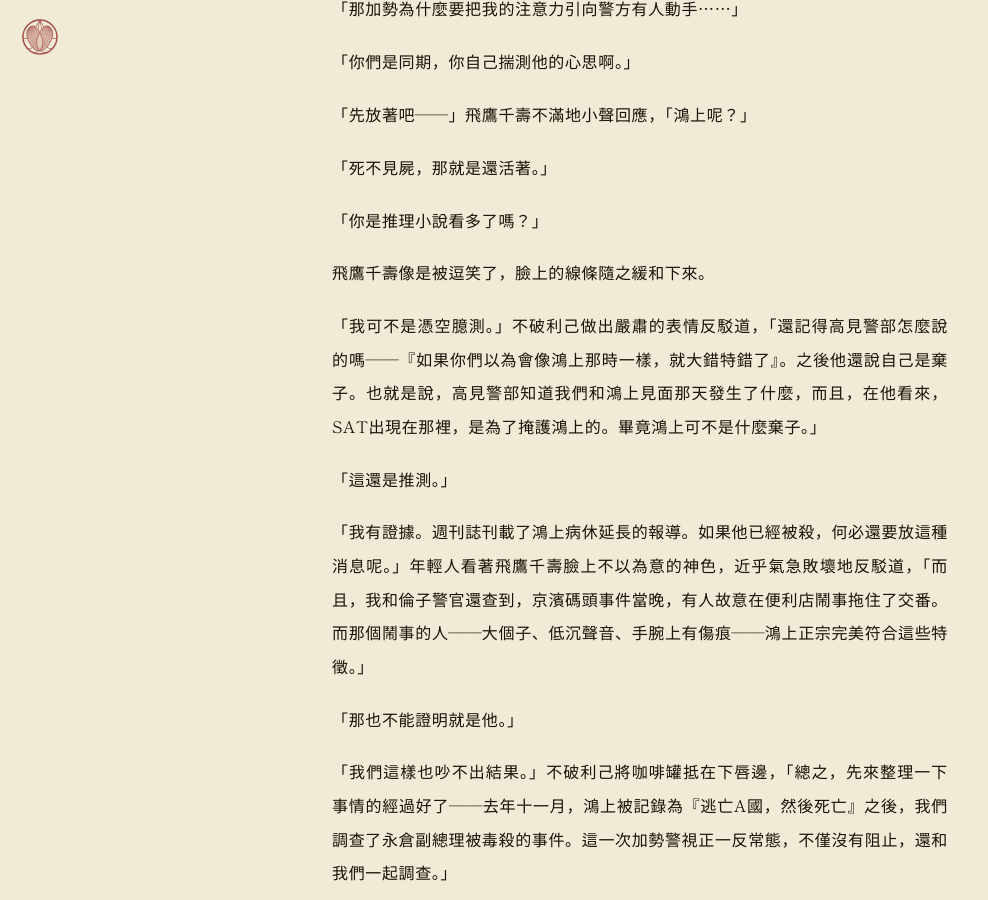
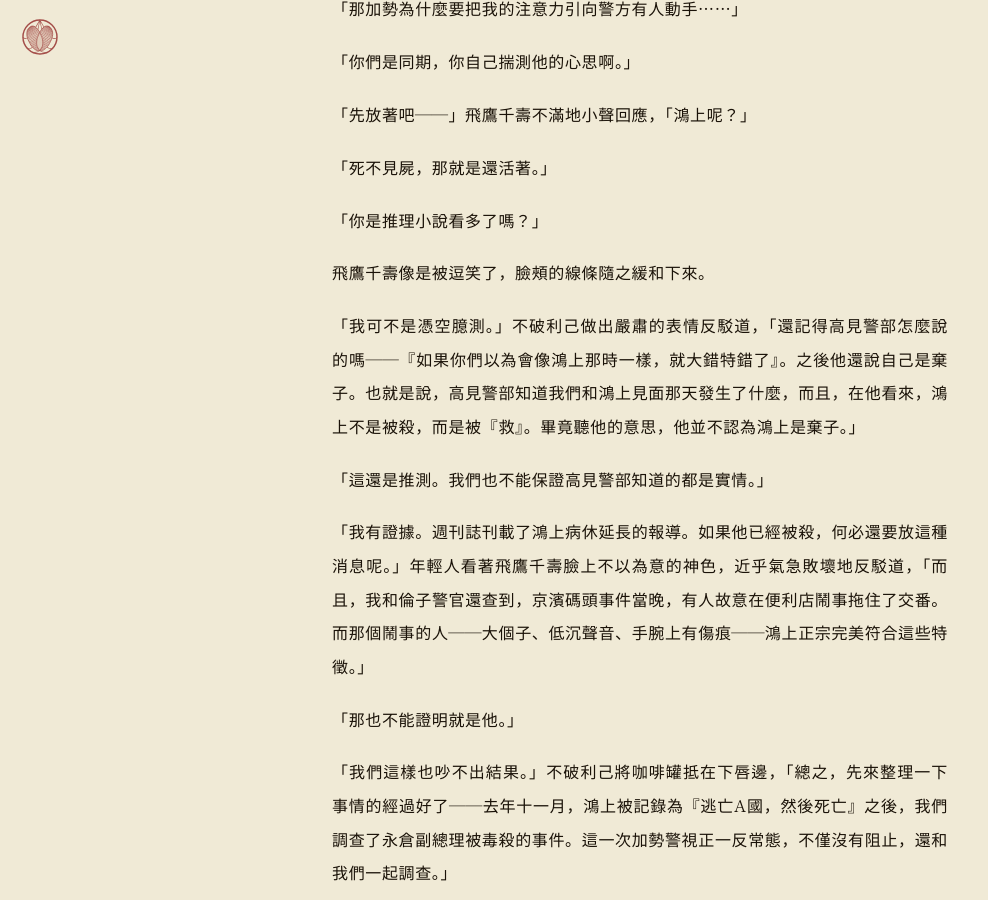
Before and after one commit to AriaYura/eternalnessstudy, a Jekyll site: the page built from posts/takeyabunotsuki/t-05.md, in a window 1280 px wide and 900 px high, scrolled down 2930 px. Shown: the whole window, without its empty margins (0-988 px from the left). Built offline with Jekyll 4.4.1, drawn with Linux system fonts in a browser that asks for light colours; some web fonts are replaced.

Commit message:
small update t-05-01 1020

```diff
--- a/posts/takeyabunotsuki/t-05.md
+++ b/posts/takeyabunotsuki/t-05.md
@@ -82,11 +82,11 @@ permalink: /posts/takeyabunotsuki/t-05/
 
 「你是推理小說看多了嗎？」
 
-飛鷹千壽像是被逗笑了，臉上的線條隨之緩和下來。
+飛鷹千壽像是被逗笑了，臉頰的線條隨之緩和下來。
 
-「我可不是憑空臆測。」不破利己做出嚴肅的表情反駁道，「還記得高見警部怎麼說的嗎——『如果你們以為會像鴻上那時一樣，就大錯特錯了』。之後他還說自己是棄子。也就是說，高見警部知道我們和鴻上見面那天發生了什麼，而且，在他看來，SAT出現在那裡，是為了掩護鴻上的。畢竟鴻上可不是什麼棄子。」
+「我可不是憑空臆測。」不破利己做出嚴肅的表情反駁道，「還記得高見警部怎麼說的嗎——『如果你們以為會像鴻上那時一樣，就大錯特錯了』。之後他還說自己是棄子。也就是說，高見警部知道我們和鴻上見面那天發生了什麼，而且，在他看來，鴻上不是被殺，而是被『救』。畢竟聽他的意思，他並不認為鴻上是棄子。」
 
-「這還是推測。」
+「這還是推測。我們也不能保證高見警部知道的都是實情。」
 
 「我有證據。週刊誌刊載了鴻上病休延長的報導。如果他已經被殺，何必還要放這種消息呢。」年輕人看著飛鷹千壽臉上不以為意的神色，近乎氣急敗壞地反駁道，「而且，我和倫子警官還查到，京濱碼頭事件當晚，有人故意在便利店鬧事拖住了交番。而那個鬧事的人——大個子、低沉聲音、手腕上有傷痕——鴻上正宗完美符合這些特徵。」
 
```
